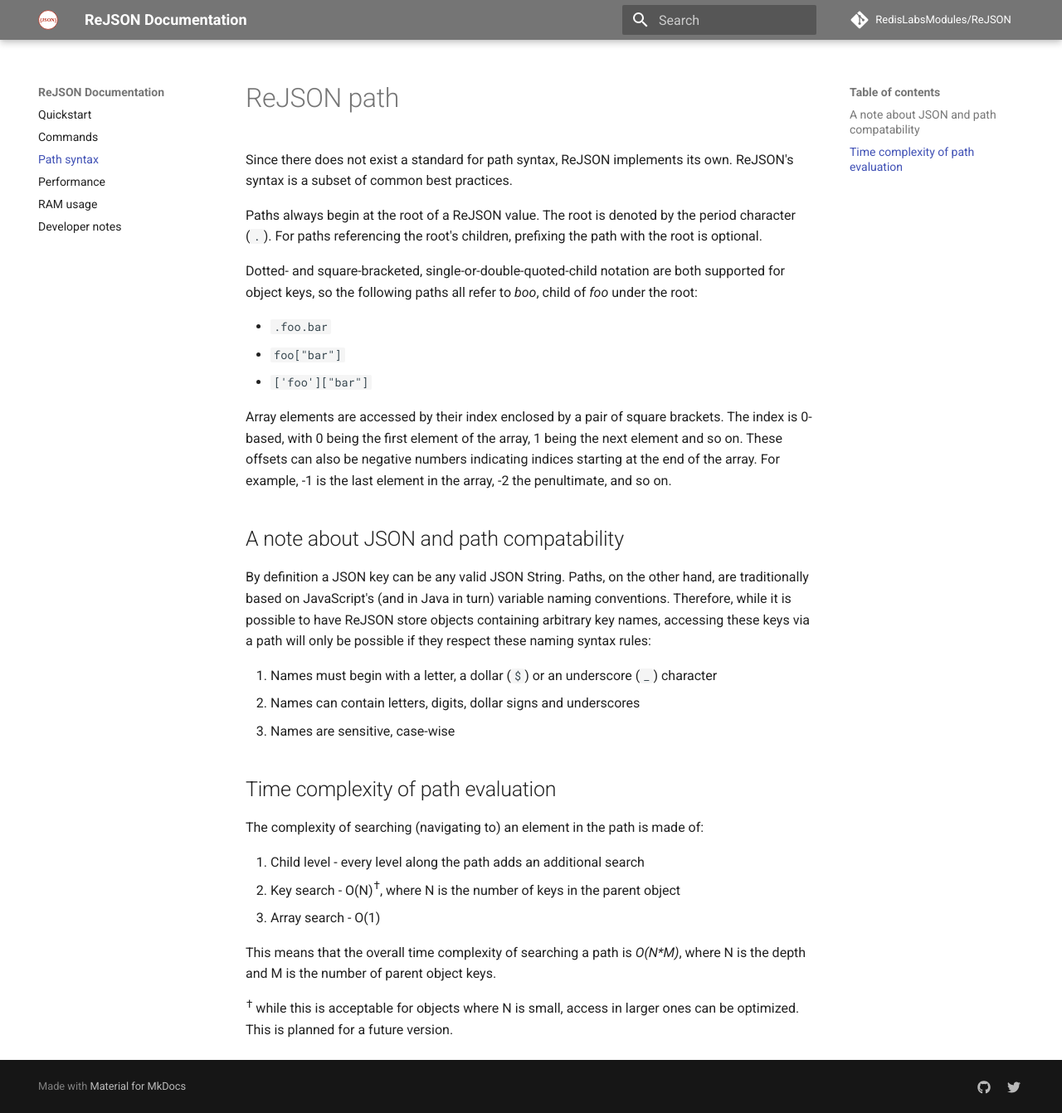
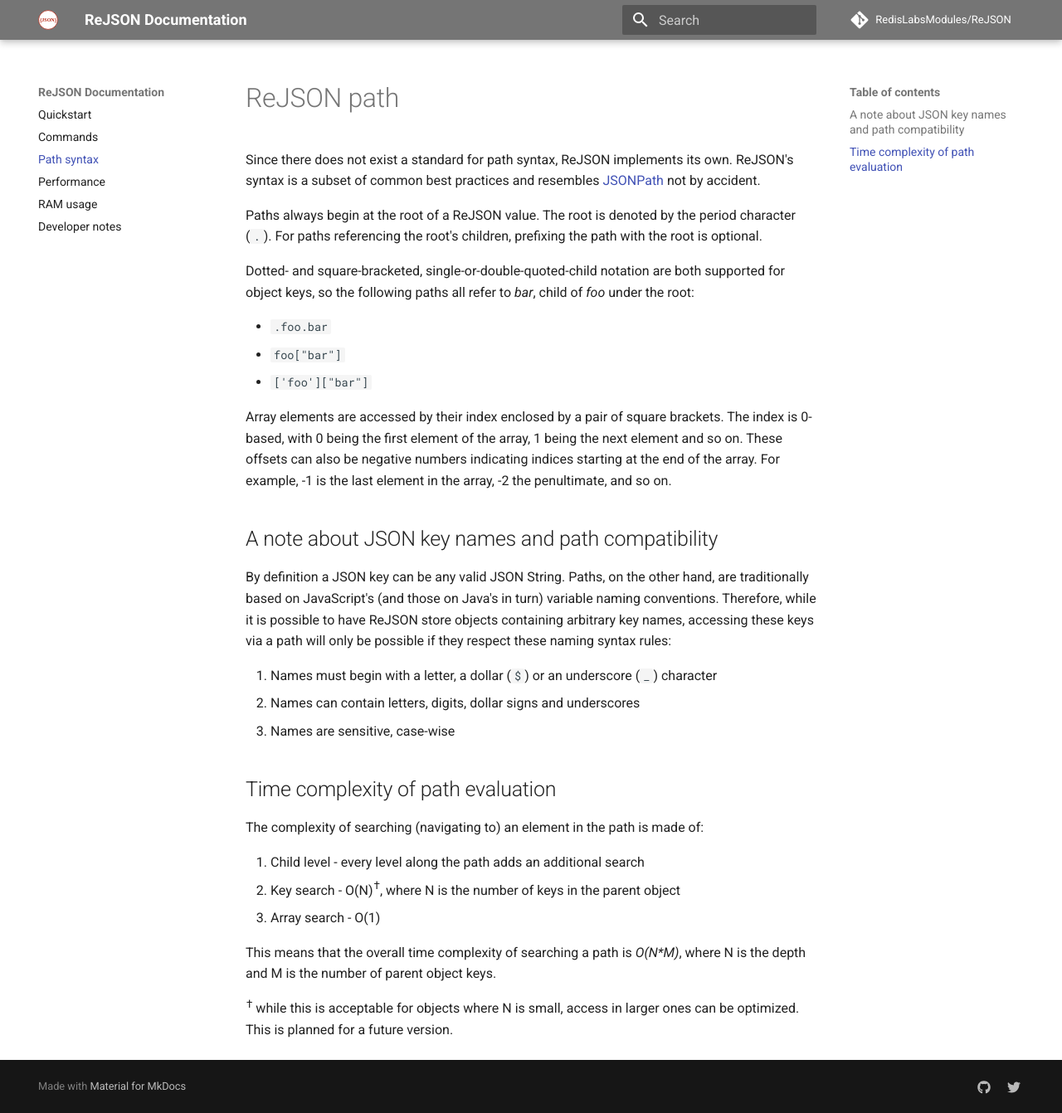
Before and after one commit to RedisJSON/RedisJSON, an MkDocs documentation site: the page built from docs/path.md, in a window 1280 px wide and 1342 px high. Shown: the whole window at 83% size. Built offline with MkDocs 1.6.1 and Material for MkDocs 9.7.7, drawn with Linux system fonts in a browser that asks for light colours; comment, search, counter and statistics services are not loaded; old or Windows-style settings are respelled for this version of MkDocs.

```diff
--- a/docs/path.md
+++ b/docs/path.md
@@ -1,29 +1,20 @@
 # ReJSON path
 
-Since there does not exist a standard for path syntax, ReJSON implements its own. ReJSON's syntax is
-a subset of common best practices.
+Since there does not exist a standard for path syntax, ReJSON implements its own. ReJSON's syntax is a subset of common best practices and resembles [JSONPath](http://goessner.net/articles/JsonPath/) not by accident.
 
-Paths always begin at the root of a ReJSON value. The root is denoted by the period character (`.`).
-For paths referencing the root's children, prefixing the path with the root is optional.
+Paths always begin at the root of a ReJSON value. The root is denoted by the period character (`.`). For paths referencing the root's children, prefixing the path with the root is optional.
 
-Dotted- and square-bracketed, single-or-double-quoted-child notation are both supported for object
-keys, so the following paths all refer to _boo_, child of _foo_ under the root:
+Dotted- and square-bracketed, single-or-double-quoted-child notation are both supported for object keys, so the following paths all refer to _bar_, child of _foo_ under the root:
 
 *   `.foo.bar`
 *   `foo["bar"]`
 *   `['foo']["bar"]`
 
-Array elements are accessed by their index enclosed by a pair of square brackets. The index is
-0-based, with 0 being the first element of the array, 1 being the next element and so on. These
-offsets can also be negative numbers indicating indices starting at the end of the array. For
-example, -1 is the last element in the array, -2 the penultimate, and so on.
+Array elements are accessed by their index enclosed by a pair of square brackets. The index is 0-based, with 0 being the first element of the array, 1 being the next element and so on. These offsets can also be negative numbers indicating indices starting at the end of the array. For example, -1 is the last element in the array, -2 the penultimate, and so on.
 
-## A note about JSON and path compatability
+## A note about JSON key names and path compatibility
 
-By definition a JSON key can be any valid JSON String. Paths, on the other hand, are traditionally
-based on JavaScript's (and in Java in turn) variable naming conventions. Therefore, while it is
-possible to have ReJSON store objects containing arbitrary key names, accessing these keys via a
-path will only be possible if they respect these naming syntax rules:
+By definition a JSON key can be any valid JSON String. Paths, on the other hand, are traditionally based on JavaScript's (and those on Java's in turn) variable naming conventions. Therefore, while it is possible to have ReJSON store objects containing arbitrary key names, accessing these keys via a path will only be possible if they respect these naming syntax rules:
 
 1.  Names must begin with a letter, a dollar (`$`) or an underscore (`_`) character
 2.  Names can contain letters, digits, dollar signs and underscores
@@ -37,8 +28,6 @@ The complexity of searching (navigating to) an element in the path is made of:
 2. Key search - O(N)<sup>&#8224;</sup>, where N is the number of keys in the parent object
 3. Array search - O(1)
 
-This means that the overall time complexity of searching a path is _O(N*M)_, where N is the depth
-and M is the number of parent object keys.
+This means that the overall time complexity of searching a path is _O(N*M)_, where N is the depth and M is the number of parent object keys.
 
-<sup>&#8224;</sup> while this is acceptable for objects where N is small, access in larger ones can
-be optimized. This is planned for a future version.
+<sup>&#8224;</sup> while this is acceptable for objects where N is small, access in larger ones can be optimized. This is planned for a future version.
```
Also changed, not shown: README.md (+8 -4 lines), docs/commands.md (+25 -45 lines), docs/index.md (+29 -45 lines).
